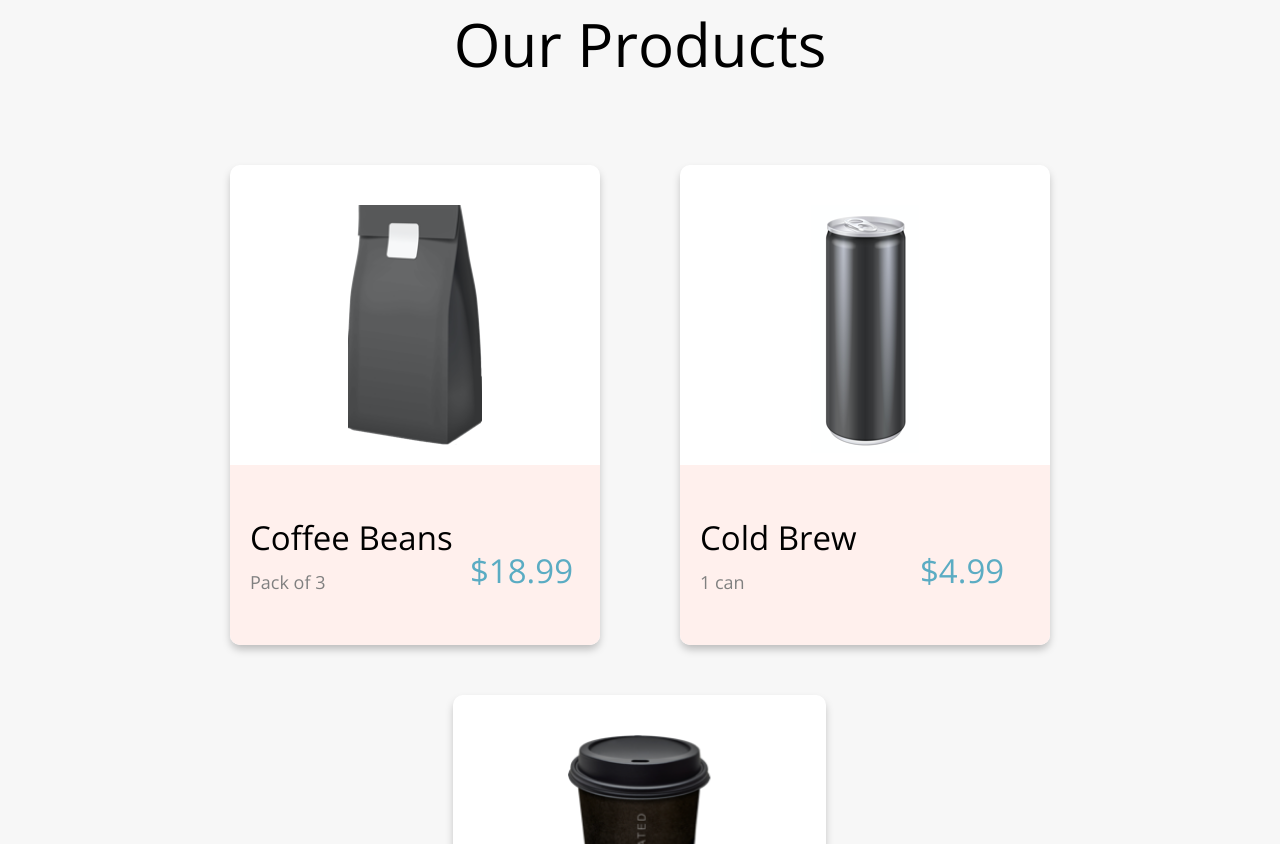
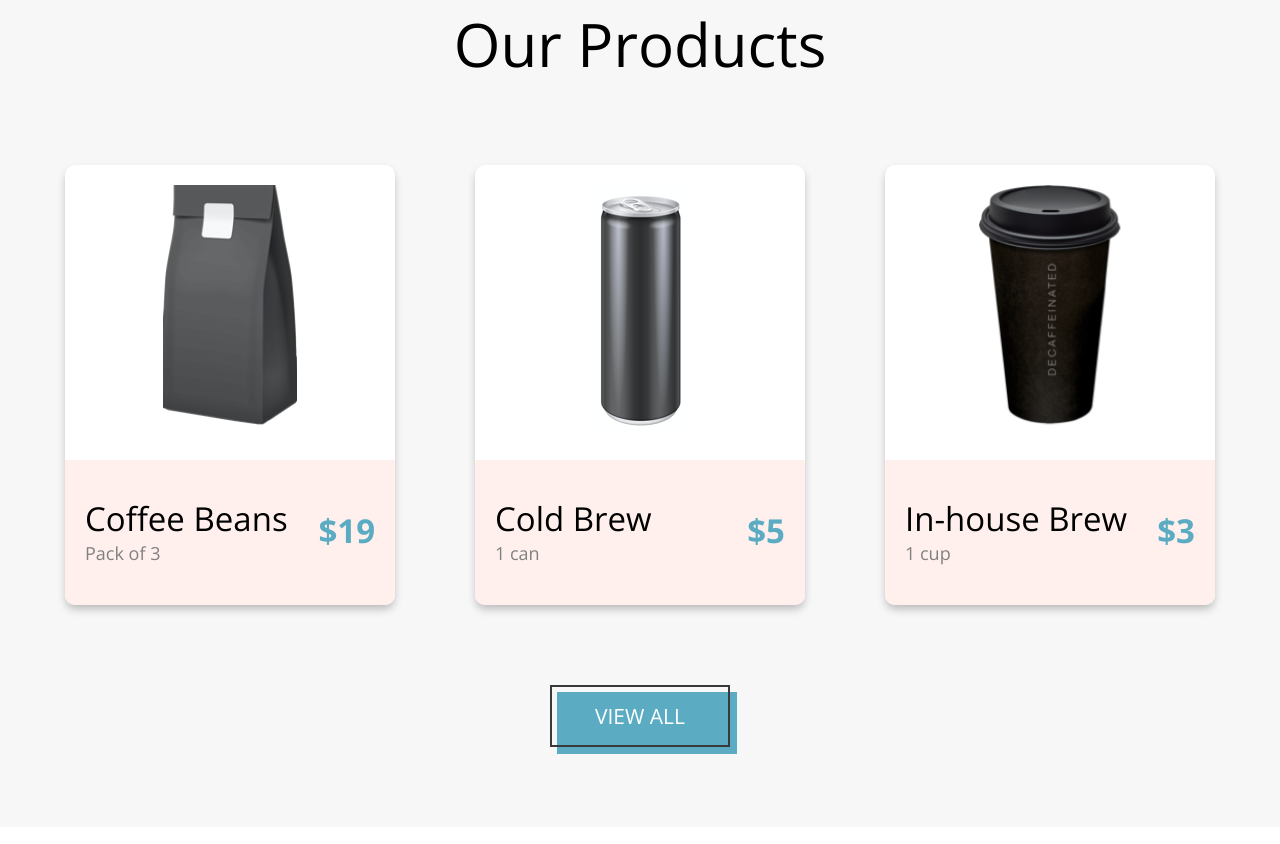
Before and after one commit to evan-csj/Coffee-Shop-Brainstation, a plain HTML site: page index.html in a window 1280 px wide. Shown: the part 816-1660 px from the top of the page. Drawn offline with nearby package versions, Linux system fonts and the light colour scheme.

Commit message:
update flexbox for card components

```diff
--- a/css/landing.scss
+++ b/css/landing.scss
@@ -41,65 +41,64 @@
     row-gap: 50px;
     margin: 0 50px;
 
-    &__card {
+    .card {
         position: relative;
         overflow: hidden;
         background-color: white;
+        box-sizing: border-box;
         min-width: 330px;
         max-width: 350px;
         min-height: 440px;
         max-height: 460px;
-        padding: 20px;
+        padding: 0 20px 40px;
         border-radius: 10px;
         box-shadow: 0 5px 9px -1px rgba(0,0,0,0.25);
 
-        display: grid;
-        grid-template-rows: 6fr 1fr 1fr;
-        grid-template-columns: 2fr 1fr;
+        display: flex;
+        flex-direction: column;
+        justify-content: space-between;
 
         transition: box-shadow $td, transform $td;
-        touch-action: manipulation;
-        will-change: box-shadow, transform;
+        // touch-action: manipulation;
+        // will-change: box-shadow, transform;
 
-        img {
-            grid-row: 1;
-            grid-column: 1 / 3;
-            margin: 0 auto;
+        &__img {
+            align-self: center;
         }
 
-        h3 {
-            grid-row: 2;
-            grid-column: 1;
-        }
+        &__text {
+            z-index: 1;
+            display: flex;
+            justify-content: space-between;
+            align-items: center;
 
             .pkg-qty {
-            grid-row: 3;
-            grid-column: 1;
                 color: gray;
             }
 
             .price {
-            grid-row: 2 / 4;
-            grid-column: 2;
                 font-size: 33px;
+                font-weight: 700;
                 margin: auto 0;
                 transition: rotate $td;
             }
+        }
 
-        div {
+        &__cover {
             position: absolute;
             background-color: $nitro-pink;
             width: 200%;
-            height: 360px;
-            z-index: -1;
-            top: 300px;
+            height: 200px;
+            z-index: 0;
+            top: 295px;
+            left: 0;
             transition: transform $td;
         }
 
         &:hover {
             box-shadow: 0 5px 5px -1px rgba(0,0,0,0.5), 0 10px 15px -1px rgba(0,0,0,0.25);
             transform: translateY(-5px);
-            div {
+            .card__cover {
                 transform: skew(0, -35deg);
             }
 
--- a/css/partials/_global.scss
+++ b/css/partials/_global.scss
@@ -131,7 +131,7 @@ a {
 
         ul {
             justify-content: flex-end;
-            column-gap: 2em;
+            column-gap: 1.5em;
 
             li {
                 a {
--- a/index.html
+++ b/index.html
@@ -53,28 +53,40 @@
             <h2>Our Products</h2>
 
             <section class="containers">
-                <article class="containers__card">
-                    <img src="./assets/images/coffeebeans.png" alt="coffee beans" class="product-img">
+                <article class="card">
+                    <img src="./assets/images/coffeebeans.png" alt="coffee beans" class="product-img card__img">
+                    <div class="card__text">
+                        <div>
                             <h3>Coffee Beans</h3>
                             <p class="pkg-qty">Pack of 3</p>
-                    <p class="price">$18.99</p>
-                    <div class="contrainers__card--cover"></div>
+                        </div>
+                        <p class="price">$19</p>
+                    </div>
+                    <div class="card__cover"></div>
                 </article>
 
-                <article class="containers__card">
-                    <img src="./assets/images/coldbrew.png" alt="cold brew" class="product-img">
+                <article class="card">
+                    <img src="./assets/images/coldbrew.png" alt="cold brew" class="product-img card__img">
+                    <div class="card__text">
+                        <div>
                             <h3>Cold Brew</h3>
                             <p class="pkg-qty">1 can</p>
-                    <p class="price">$4.99</p>
-                    <div class="contrainers__card--cover"></div>
+                        </div>
+                        <p class="price">$5</p>
+                    </div>
+                    <div class="card__cover"></div>
                 </article>
 
-                <article class="containers__card">
-                    <img src="./assets/images/inhousebrew.png" alt="in-house brew" class="product-img">
+                <article class="card">
+                    <img src="./assets/images/inhousebrew.png" alt="in-house brew" class="product-img card__img">
+                    <div class="card__text">
+                        <div>
                             <h3>In-house Brew</h3>
                             <p class="pkg-qty">1 cup</p>
-                    <p class="price">$2.99</p>
-                    <div class="contrainers__card--cover"></div>
+                        </div>
+                        <p class="price">$3</p>
+                    </div>
+                    <div class="card__cover"></div>
                 </article>
             </section>
 
```
Also changed, not shown: css/landing.css, css/menu.css. Lines whose indentation alone changed are shown as unchanged.
